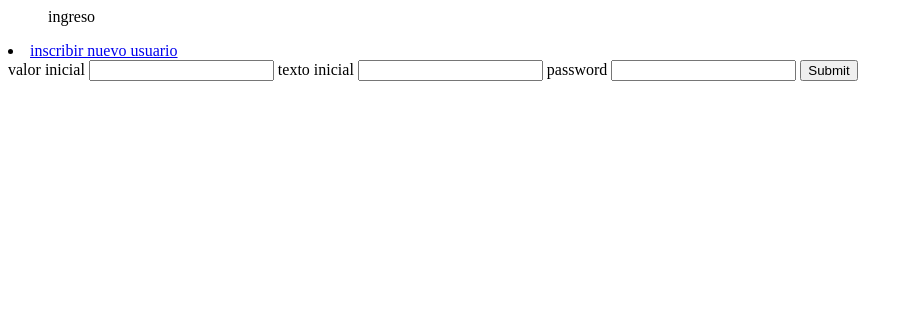
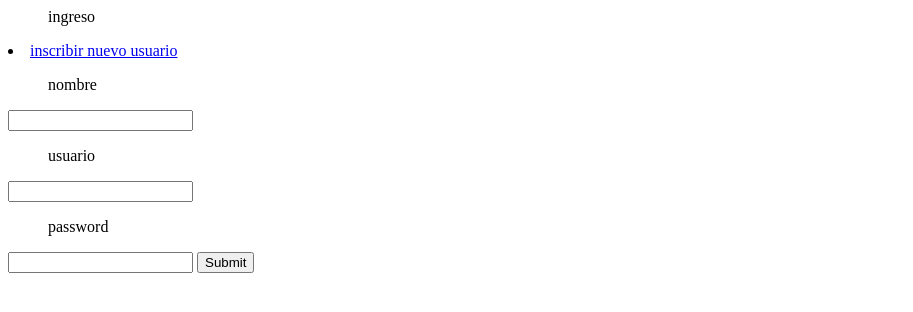
Before and after one commit to luiso1530/proyecto_REST, a Django app: page /users/newU/ in a window 1280 px wide. Shown: the top 312 px of the page, without its empty margins (0-913 px from the left). Run offline with Django 3.2, Linux system fonts and the light colour scheme.

Commit message:
actulizacion template

```diff
--- a/restaurant_app/users/templates/users/login.html
+++ b/restaurant_app/users/templates/users/login.html
@@ -6,10 +6,10 @@
 
 <form action="{% url 'users:ingresar' %}" method="post">
 {% csrf_token %}
-valor inicial
+<ul>nombre</ul>
 <input type="text" name="nombre">
-texto inicial
+<ul>usuario</ul>
 <input type="text" name="usuario">
-password
+<ul>password</ul>
 <input type="text" name="password">
-<input type="submit" value="Submit">
+<bnt><input type="submit" value="Submit"></bnt>
```
